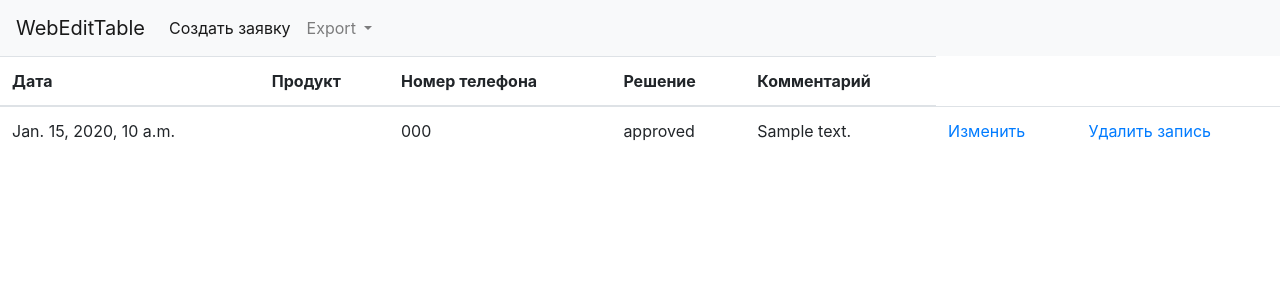
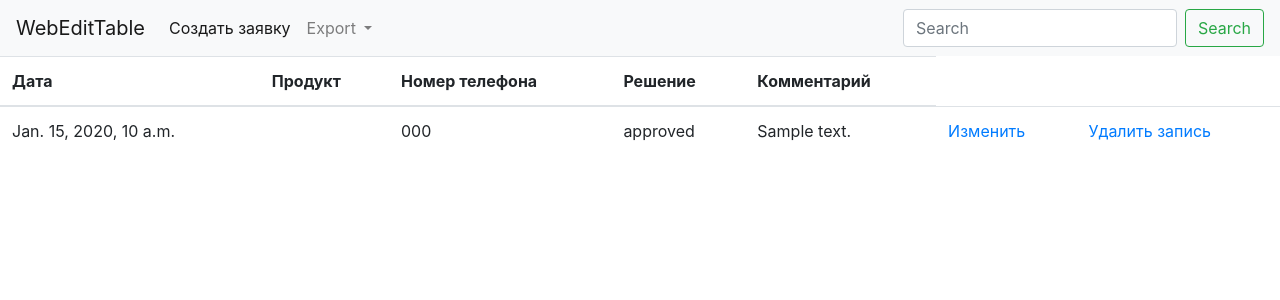
Before and after one commit to EminAliev/sovcombank-test-task, a Django app: page / in a window 1280 px wide. Shown: the top 300 px of the page. Run offline with Django 3.2, Linux system fonts and the light colour scheme; tables that the repository leaves empty hold one stand-in row (values such as "Sample post"); some libraries are stand-ins or nearby versions.

Commit message:
add search for fields

```diff
--- a/table/models.py
+++ b/table/models.py
@@ -65,6 +65,3 @@ class ChangeLog(models.Model):
         ordering = ('date',)
         verbose_name = 'Логи'
         verbose_name_plural = 'Логи'
-
-    def __str__(self):
-        return f'{self.id} - {self.phone_number}'
--- a/table/views.py
+++ b/table/views.py
@@ -2,12 +2,13 @@ import csv
 from datetime import datetime
 
 import xlwt
+from django.db.models import Q
 from django.http import HttpResponse
 from django.views.generic import ListView, CreateView, UpdateView, DeleteView
 from django_filters.views import FilterMixin
 
 from table.filters import DataFilter
-from table.models import Data
+from table.models import Data, ChangeLog
 
 
 class DataListView(ListView, FilterMixin):
@@ -15,6 +16,15 @@ class DataListView(ListView, FilterMixin):
     template_name = 'table.html'
     filterset_class = DataFilter
     context_object_name = 'dates'
+
+    def get_queryset(self):
+        search_query = self.request.GET.get('search', '')
+        if search_query:
+            qs = Data.objects.filter(Q(product__icontains=search_query) | Q(phone_number__icontains=search_query) | Q(
+                solution__icontains=search_query) | Q(comment__icontains=search_query))
+        else:
+            qs = Data.objects.all()
+        return qs
 
 
 class DataCreateView(CreateView):
--- a/templates/base.html
+++ b/templates/base.html
@@ -32,6 +32,10 @@
                     </div>
                 </li>
             </ul>
+            <form class="form-inline my-2 my-lg-0" action="{% url 'index' %}">
+                <input class="form-control mr-sm-2" type="search" placeholder="Search" aria-label="Search" name="search">
+                <button class="btn btn-outline-success my-2 my-sm-0" type="submit">Search</button>
+            </form>
         </div>
     </nav>
 
--- a/templates/table.html
+++ b/templates/table.html
@@ -38,5 +38,4 @@
         {% endfor %}
         </tbody>
     </table>
-
 {% endblock %}
```
Also changed, not shown: table/mixins.py (added).
